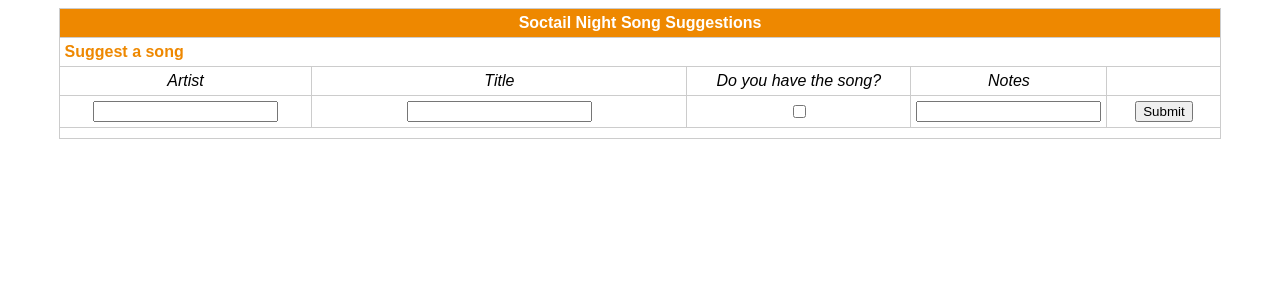
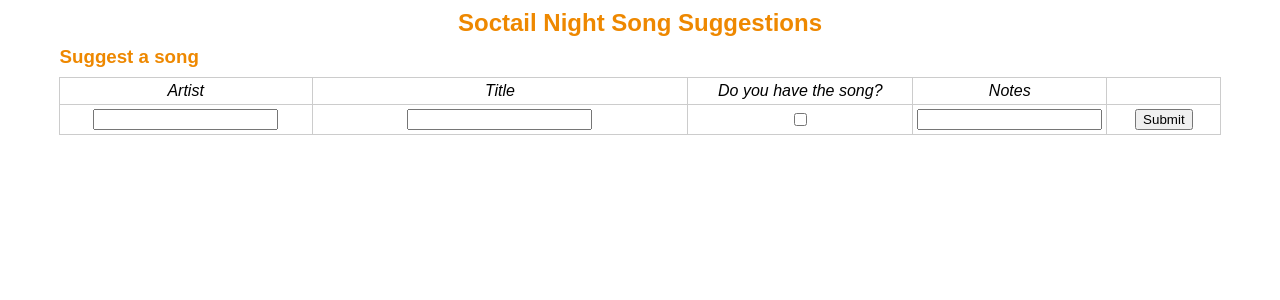
Before and after one commit to UNSW-CSESoc/CSESoc-Django, a Django app: template templates/music/music.html in a window 1280 px wide. Shown: the top 300 px of the page. Run offline with Django 3.2, Linux system fonts and the light colour scheme; the template is opened without the code that fills it, so the values that code supplies are empty.

Commit message:
Improve layout a bit

```diff
--- a/templates/music/music.html
+++ b/templates/music/music.html
@@ -19,19 +19,23 @@
       width: 92%;
    }
 
+   h2, h3 {
+      margin: 9 1;
+   }
+
    body {
       font-family:"Arial"
    }
 
    .up {
       width:25;
-      height:19;
+      height:23;
       background:url("/static/music/upBright.png") no-repeat center;
    }
 
    .down {
       width:25;
-      height:19;
+      height:23;
       background:url("/static/music/downBright.png") no-repeat center;
    }
 
@@ -118,17 +122,13 @@
 </script>
 
 
+<h2 align="center" style="color:#ee8800; font-weight:bold">
+   Soctail Night Song Suggestions
+</h2>
 <div id='content'>
    <form method="POST" action="" />
-    <table cellpadding="5" width="100%">
-      <tr>
-         <td colspan="5" align="center" style="background-color:#ee8800; color:#ffffff; font-weight:bold">
-            Soctail Night Song Suggestions
-         </td>
-      <tr>
-         <td colspan="5" style="color:#ee8800; font-weight:bold">Suggest a song</td>
-      </tr>
-
+    <h3 style="color: rgb(238, 136, 0); font-weight: bold;">Suggest a song</h3>
+    <table cellpadding="4" width="100%">
       <tr>
          <th align="center" width="22%">Artist</td>
          <th align="center" width="33%">Title</td>
@@ -145,20 +145,20 @@
          <td align="center"><input type="submit" name="Submit" value="Submit"></td>
       </tr>
 
+      {% if submitted %}
       <tr><td colspan="5" align="center" style="font-style:italic">
-            {% if submitted %}
             <div id="submitted">
                Your suggestion of {{ songdetails }} has been added, thanks!
             </div>
-            {% endif %}
       </td></tr>
+      {% endif %}
    </table>
 </form>
 
 
       {% if songs|length %}
    <h3 style="color: rgb(238, 136, 0); font-weight: bold;">Current suggestions</h3>
-   <table cellpadding="5" id="musicTable" class="tablesorter" width="100%">
+   <table cellpadding="4" id="musicTable" class="tablesorter" width="100%">
       <thead>
       <tr>
          <th align="center" width="22%">Artist</td>
```
